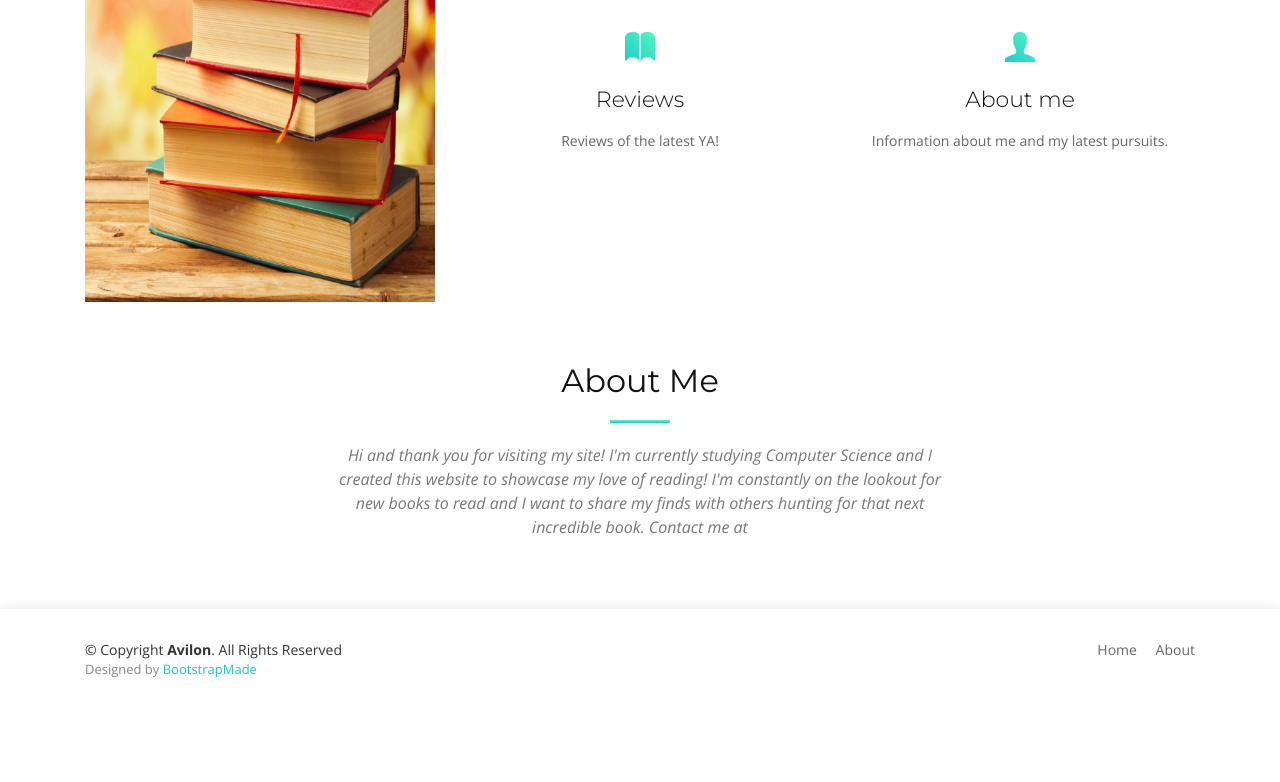
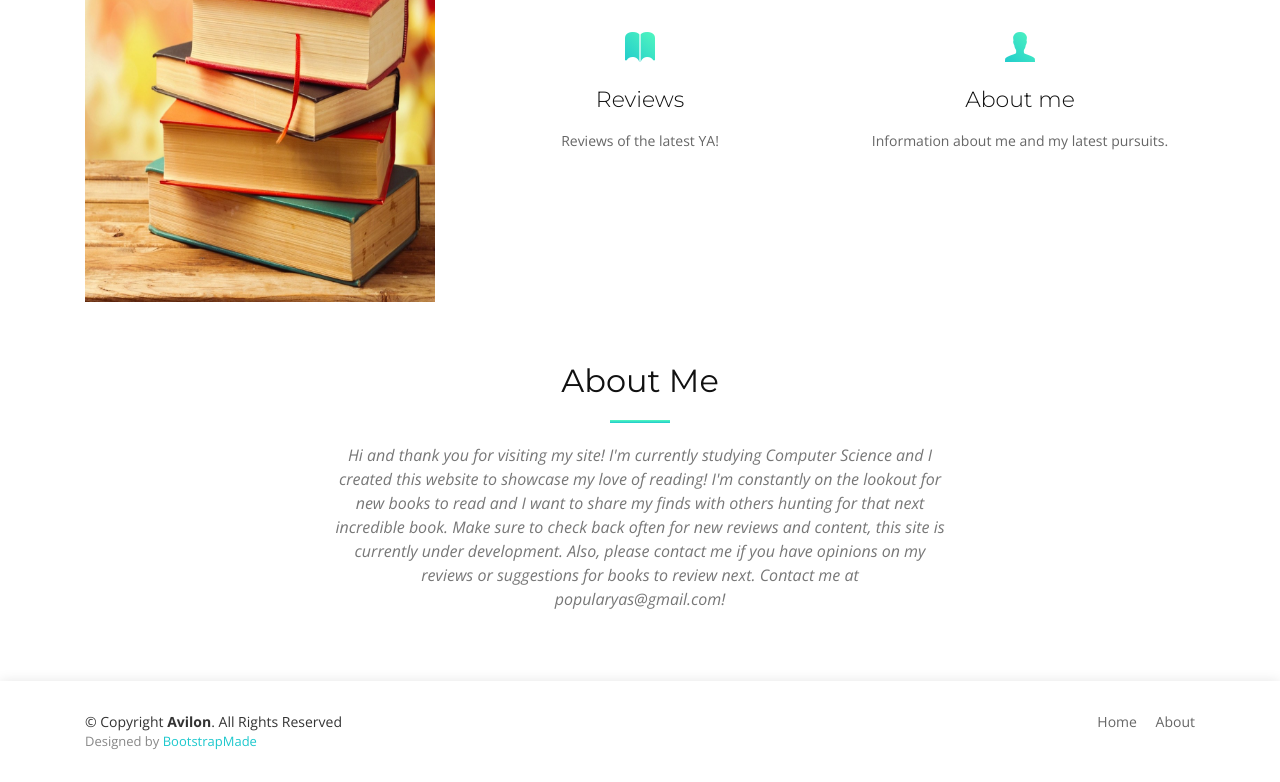
Before and after one commit to chauhans99/popularya, a website: page views/index.html in a window 1280 px wide. Shown: the part 924-1706 px from the top of the page. Before the commit the page ends 1634 px from the top, so only its background shows below. Drawn offline with nearby package versions, Linux system fonts and the light colour scheme; files that its build step writes are made by us from their sources; no server answers; files whose address does not match are found by name; a web font is replaced by a local one.

Commit message:
update email

```diff
--- a/views/index.html
+++ b/views/index.html
@@ -606,7 +606,7 @@
         <span class="section-divider"></span>
         <p class="section-description">Hi and thank you for visiting my site! I'm currently studying Computer Science and I created this website
                   to showcase my love of reading! I'm constantly on the lookout for new books to read and I want to share my
-                  finds with others hunting for that next incredible book. Contact me at </p>
+                  finds with others hunting for that next incredible book. Make sure to check back often for new reviews and content, this site is currently under development. Also, please contact me if you have opinions on my reviews or suggestions for books to review next. Contact me at popularyas@gmail.com!</p>
       </div>
       <center>
     </div>
```
